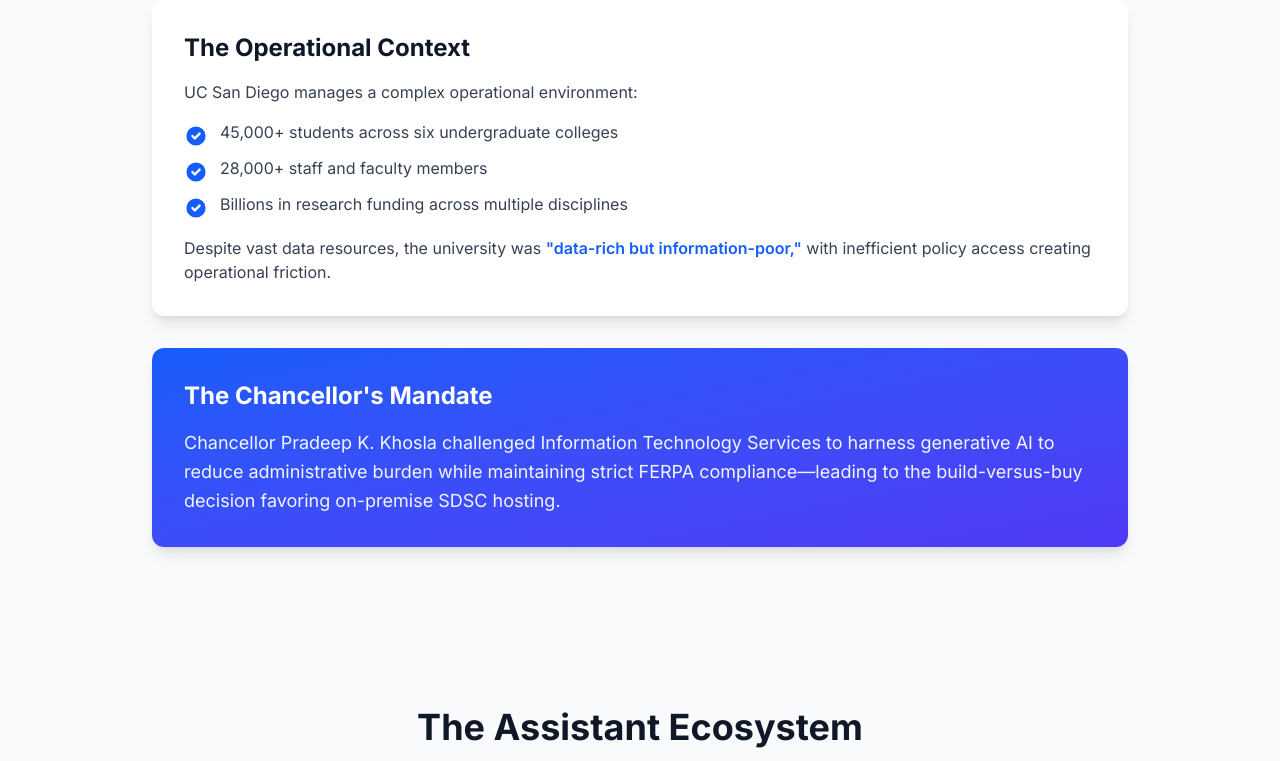
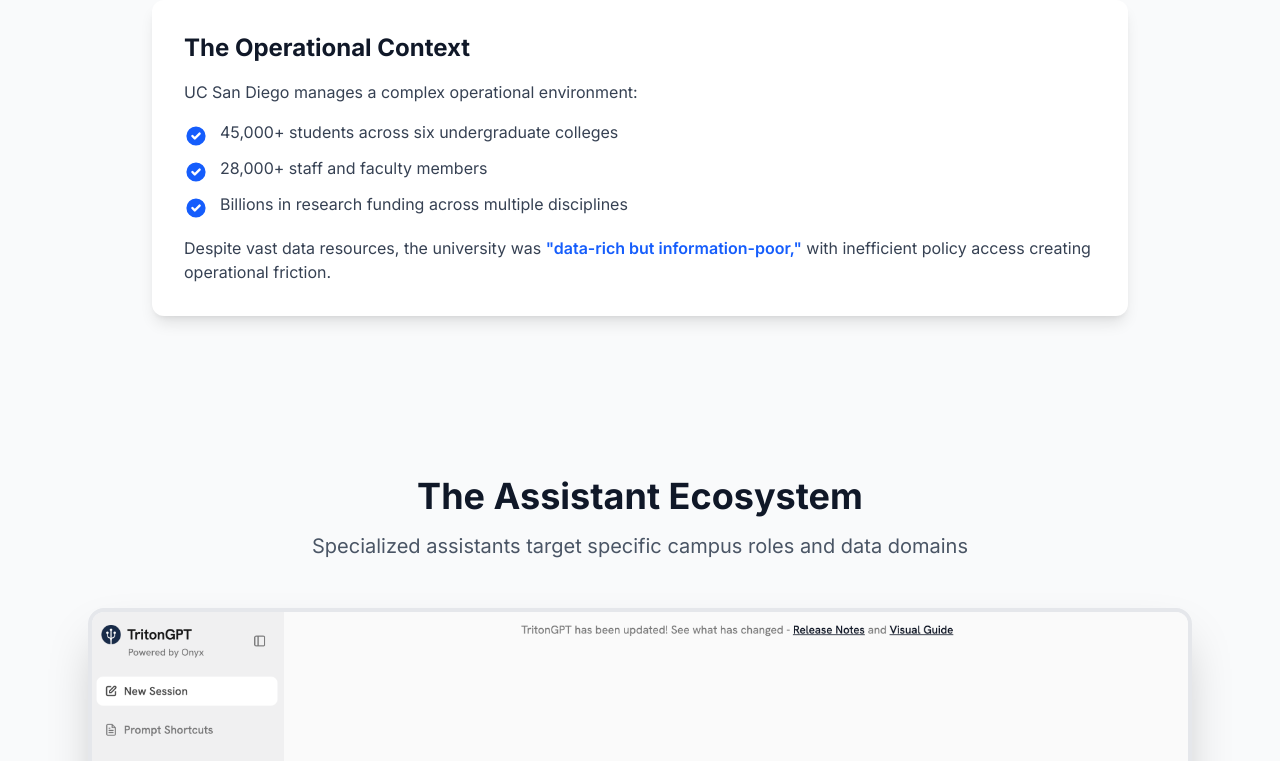
Before and after one commit to bpollak/brettpollak-website, a Next.js app: page /tritongpt in a window 1280 px wide. Shown: the part 1679-2440 px from the top of the page. Built offline with nearby package versions, Linux system fonts and the light colour scheme.

Commit message:
Remove Chancellor's Mandate section from TritonGPT page

```diff
--- a/app/tritongpt/page.tsx
+++ b/app/tritongpt/page.tsx
@@ -189,15 +189,7 @@
             </p>
           </div>
 
-          <div className="card-3d bg-gradient-to-br from-blue-600 to-indigo-600 rounded-xl p-8 shadow-lg hover:shadow-2xl text-white relative overflow-hidden group">
-            <div className="absolute inset-0 opacity-0 group-hover:opacity-100 transition-opacity duration-500">
-              <div className="absolute top-0 right-0 w-64 h-64 bg-purple-400 rounded-full blur-3xl opacity-20 animate-pulse-glow"></div>
-            </div>
-            <h3 className="text-2xl font-bold mb-4 relative z-10">The Chancellor's Mandate</h3>
-            <p className="text-blue-50 text-lg leading-relaxed relative z-10">
-              Chancellor Pradeep K. Khosla challenged Information Technology Services to harness generative AI to reduce administrative burden while maintaining strict FERPA compliance—leading to the build-versus-buy decision favoring on-premise SDSC hosting.
-            </p>
-          </div>
+
         </div>
       </section>
 
```
